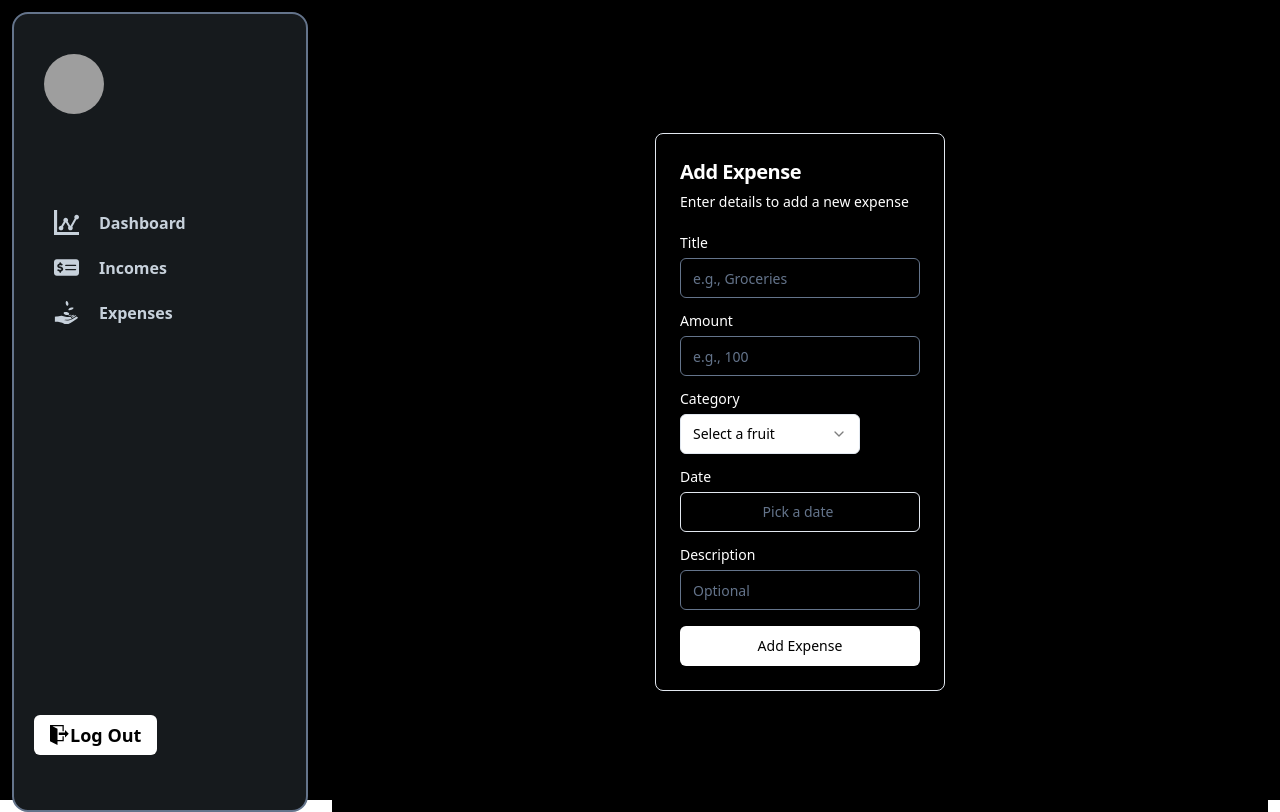
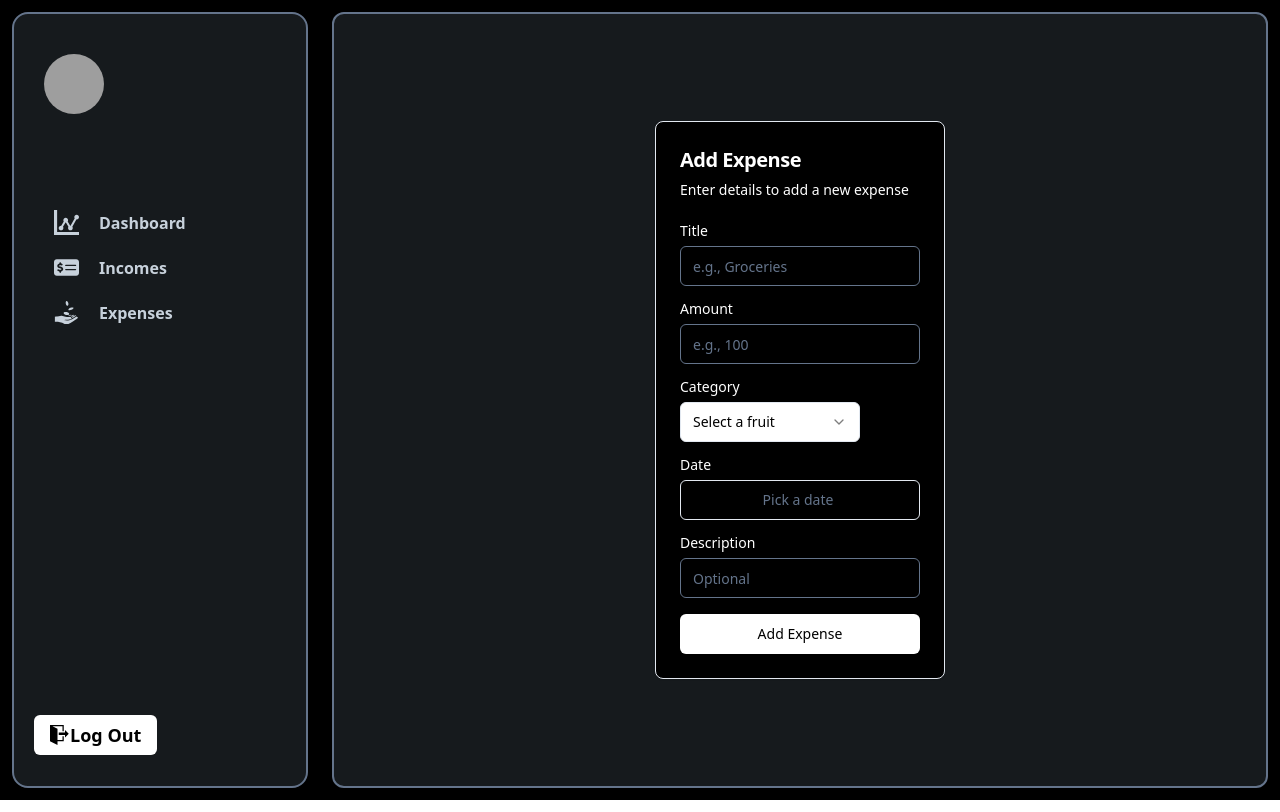
Before and after one commit to AjuAbraham/expense-tracker, a React (Vite) app in the folder client/: page /expenses in a window 1280 px wide. Built offline with nearby package versions, Linux system fonts and the light colour scheme; no server answers; sample sign-in values are in the browser's storage; grey boxes are pictures that could not be loaded.

Commit message:
styling fix

```diff
--- a/client/src/pages/Expenses.tsx
+++ b/client/src/pages/Expenses.tsx
@@ -78,8 +78,8 @@ const Expenses: React.FC = () => {
   };
 
   return (
-    <div className="flex items-center justify-center h-screen bg-black">
-      <Card className="mx-auto max-w-sm bg-transparent">
+    <div className="flex items-center justify-center h-full bg-[#161a1d] border-slate-500 border-2 rounded-xl">
+      <Card className="mx-auto max-w-sm bg-transparent bg-black">
         <CardHeader>
           <CardTitle className="text-xl text-white">Add Expense</CardTitle>
           <CardDescription className="text-white">
@@ -87,7 +87,7 @@ const Expenses: React.FC = () => {
           </CardDescription>
         </CardHeader>
         <CardContent>
-          <form onSubmit={handleSubmit}>
+          <form onSubmit={handleSubmit} >
             <div className="grid gap-4">
               <div className="grid gap-2 text-white">
                 <Label htmlFor="title">Title</Label>
--- a/client/src/pages/Income.tsx
+++ b/client/src/pages/Income.tsx
@@ -80,8 +80,8 @@ const Income: React.FC = () => {
   };
 
   return (
-    <div className="flex items-center justify-center h-screen bg-black">
-      <Card className="mx-auto max-w-sm bg-transparent">
+    <div className="flex items-center justify-center h-full bg-[#161a1d] border-slate-500 border-2 rounded-xl">
+      <Card className="mx-auto max-w-sm bg-transparent bg-black">
         <CardHeader>
           <CardTitle className="text-xl text-white">Add Income</CardTitle>
           <CardDescription className="text-white">
```
